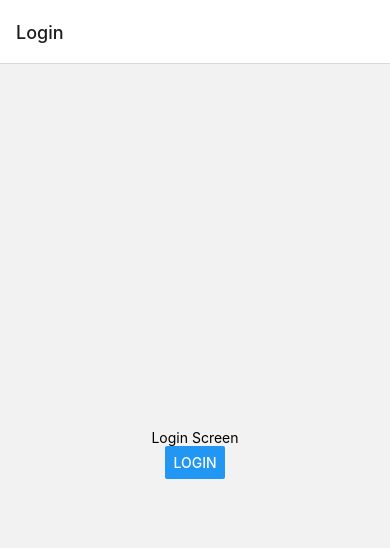
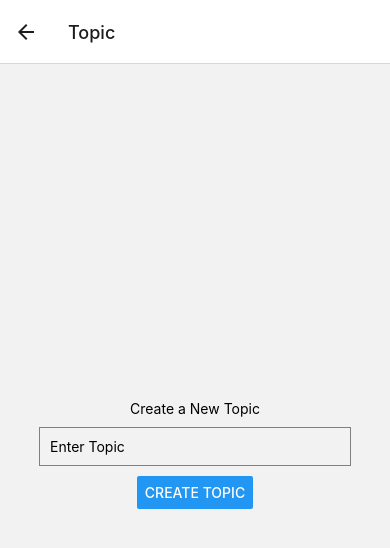
Before and after one commit to rivaratyr/polka-hackathon-2023, a React Native app: screen /Topic in a window 390 px wide. Shown: the top 548 px of the page. Built offline with nearby package versions, Linux system fonts and the light colour scheme.

Commit message:
Added vote screens.

```diff
--- a/App.tsx
+++ b/App.tsx
@@ -11,22 +11,30 @@ import {
 } from 'react-native';
 import { NavigationContainer } from '@react-navigation/native';
 import { createNativeStackNavigator } from '@react-navigation/native-stack';
+/* import { createDrawerNavigator } from '@react-navigation/drawer'; */
 import LoginScreen from './components/screens/login/login.screen';
 import DataCalculationScreen from './components/screens/me/data.screen';
+import TopicScreen from './components/screens/vote/topic.screen';
+import VoteScreen from './components/screens/vote/vote.screen';
+import ActiveVoteScreen from './components/screens/vote/activeVote.screen';
 
 const Stack = createNativeStackNavigator();
+/* const Drawer = createDrawerNavigator(); */
 
 function App(): JSX.Element {
 
   return (
     <NavigationContainer>
-      <Stack.Navigator initialRouteName="Login">
+      {/* <Drawer.Navigator initialRouteName="Login">
+        <Drawer.Screen name="Login" component={LoginScreen} /> */}
+      <Stack.Navigator initialRouteName="DataCalculationScreen">
         <Stack.Screen name="Login" component={LoginScreen} />
         <Stack.Screen name="DataCalculation" component={DataCalculationScreen} />
-        {/* <Stack.Screen name="Topic" component={TopicScreen} />
+        <Stack.Screen name="Topic" component={TopicScreen} />
         <Stack.Screen name="Vote" component={VoteScreen} />
-        <Stack.Screen name="ActiveVote" component={ActiveVoteScreen} /> */}
+        <Stack.Screen name="ActiveVote" component={ActiveVoteScreen} />
       </Stack.Navigator>
+     {/*  </Drawer.Navigator> */}
     </NavigationContainer>
   );
 }
--- a/components/screens/login/login.screen.tsx
+++ b/components/screens/login/login.screen.tsx
@@ -5,7 +5,7 @@ import { NativeStackNavigationProp } from '@react-navigation/native-stack';
 
 type SectionProps = PropsWithChildren<{
     navigation: NativeStackNavigationProp<any>;
-  }>;
+}>;
 
 function LoginScreen ({ navigation }: SectionProps): JSX.Element {
   const [loading, setLoading] = useState(false);
--- a/components/screens/me/data.screen.tsx
+++ b/components/screens/me/data.screen.tsx
@@ -1,6 +1,5 @@
 import React, { useState, useEffect } from 'react';
 import { View, Text, ActivityIndicator } from 'react-native';
-
 
 function DataCalculationScreen (): JSX.Element {
   const [loading, setLoading] = useState(true);
--- /dev/null
+++ b/components/screens/vote/activeVote.screen.tsx
@@ -0,0 +1,31 @@
+// screens/ActiveVoteScreen.js
+import React from 'react';
+import { View, Text, Button, StyleSheet } from 'react-native';
+
+function ActiveVoteScreen (): JSX.Element {
+
+  const handleParticipate = (voteId: number): void => {
+    // Handle vote participation logic here
+    console.log(`Participating in vote: ${voteId}`);
+  };
+
+  return (
+    <View style={styles.container}>
+      <Text>Active Votes</Text>
+      {/* Replace with actual vote data */}
+      <Button title="Participate in Vote 1" onPress={() => handleParticipate(1)} />
+      <Button title="Participate in Vote 2" onPress={() => handleParticipate(2)} />
+      {/* Add more votes as needed */}
+    </View>
+  );
+};
+
+const styles = StyleSheet.create({
+  container: {
+    flex: 1,
+    justifyContent: 'center',
+    alignItems: 'center',
+  },
+});
+
+export default ActiveVoteScreen;
--- /dev/null
+++ b/components/screens/vote/topic.screen.tsx
@@ -0,0 +1,42 @@
+// screens/TopicScreen.js
+import React, { useState } from 'react';
+import { View, Text, TextInput, Button, StyleSheet } from 'react-native';
+
+function TopicScreen (): JSX.Element {
+  const [topic, setTopic] = useState('');
+
+  const handleCreateTopic = () => {
+    // Handle topic creation logic here
+    console.log(topic);
+  };
+
+  return (
+    <View style={styles.container}>
+      <Text>Create a New Topic</Text>
+      <TextInput
+        style={styles.input}
+        placeholder="Enter Topic"
+        value={topic}
+        onChangeText={setTopic}
+      />
+      <Button title="Create Topic" onPress={handleCreateTopic} />
+    </View>
+  );
+};
+
+const styles = StyleSheet.create({
+  container: {
+    flex: 1,
+    justifyContent: 'center',
+    alignItems: 'center',
+  },
+  input: {
+    borderWidth: 1,
+    borderColor: 'gray',
+    width: '80%',
+    padding: 10,
+    margin: 10,
+  },
+});
+
+export default TopicScreen;
--- /dev/null
+++ b/components/screens/vote/vote.screen.tsx
@@ -0,0 +1,37 @@
+// screens/VoteScreen.js
+import React from 'react';
+import { View, Text, Button, StyleSheet } from 'react-native';
+import type {PropsWithChildren} from 'react';
+import { NativeStackNavigationProp } from '@react-navigation/native-stack';
+
+type SectionProps = PropsWithChildren<{
+    navigation: NativeStackNavigationProp<any>;
+}>;
+
+function VoteScreen ({ navigation }: SectionProps): JSX.Element {
+
+  const handleVote = (topicId: number): void => {
+    // Handle voting logic here
+    console.log(`Voted on topic: ${topicId}`);
+  };
+
+  return (
+    <View style={styles.container}>
+      <Text>Vote on Topics</Text>
+      {/* Replace with real topics */}
+      <Button title="Vote on Topic 1" onPress={() => handleVote(1)} />
+      <Button title="Vote on Topic 2" onPress={() => handleVote(2)} />
+      <Button title="Vote on Topic 3" onPress={() => handleVote(3)} />
+    </View>
+  );
+};
+
+const styles = StyleSheet.create({
+  container: {
+    flex: 1,
+    justifyContent: 'center',
+    alignItems: 'center',
+  },
+});
+
+export default VoteScreen;
```
Also changed, not shown: components/elements/header.element.tsx (added, +37 -0 lines).
